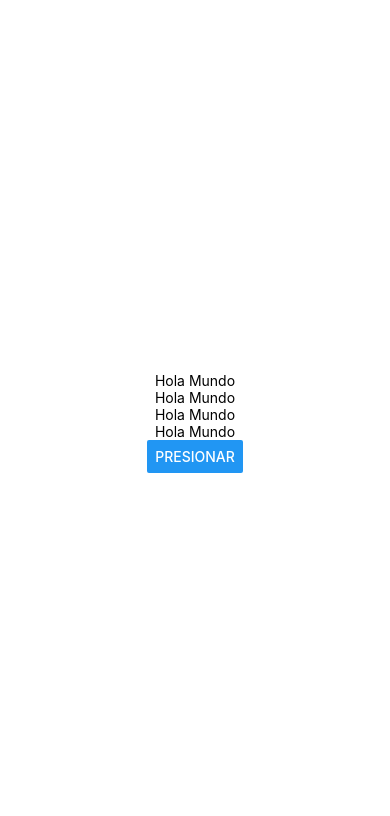
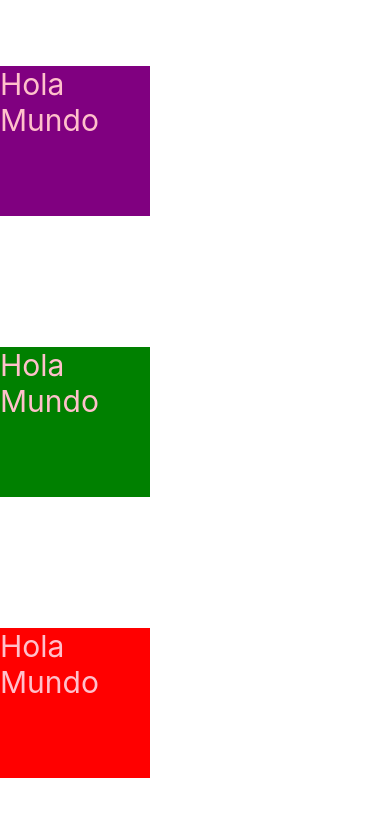
Before and after one commit to Cam09089/PM193, a React Native app in the folder blank/: screen / in a window 390 px wide. Shown: the top 816 px of the page. Built offline with nearby package versions, Linux system fonts and the light colour scheme.

Commit message:
ACTIVIDAD NO.6:STYLESHEET & FLEX terminada

```diff
--- a/blank/App.js
+++ b/blank/App.js
@@ -4,17 +4,19 @@ import { StyleSheet, Text, View, Button } from 'react-native';
 import React, { useState } from 'react';
 
 //componnente Propio Texto
-const Texto = () => {
+const Texto = ({style}) => {
   const[contenido,setContenido] = useState('Hola Mundo');
+
+
   const actualizarTexto = () => {
     setContenido('Estado Modificado');
   }
 
   return (
-    <Text onPress={actualizarTexto}>{contenido}</Text>
+    <Text style={[styles.Text, style]} onPress={actualizarTexto}>{contenido}</Text>
   )
 }
-
+//componente Propio Boton
 const Boton = () => {
   const[contenido,setContenido] = useState('Presionar');
   const actualizarBoton = () => {
@@ -34,12 +36,12 @@ export default function App() {
   return (
     <View style={styles.container}>
 
-      <Texto>Hola</Texto>
-      <Texto>Mundo</Texto>
-      <Texto>react</Texto>
-      <Texto>native</Texto>
-      <Boton> Presionarlo</Boton>
+      <Texto style={styles.morado}>Hola</Texto>
+      <Texto style={styles.verde}>Mundo</Texto>
+      <Texto style={styles.rojo}>react</Texto>
+
       <StatusBar style="auto" />
+
     </View>
   );
 }
@@ -49,7 +51,18 @@ const styles = StyleSheet.create({
   container: {
     flex: 1,
     backgroundColor: '#fff',
-    alignItems: 'center',
-    justifyContent: 'center',
+    alignItems: 'flex-stretch',
+    justifyContent: 'space-around',
+
   },
+  Text: {
+    color: 'pink',
+    fontSize: 30,
+    height: 150,
+    width: 150,
+  },
+  // Colores personalizados
+  morado: {backgroundColor: 'purple'},
+  verde: {backgroundColor: 'green'},
+  rojo: {backgroundColor: 'red'},
 });
```
